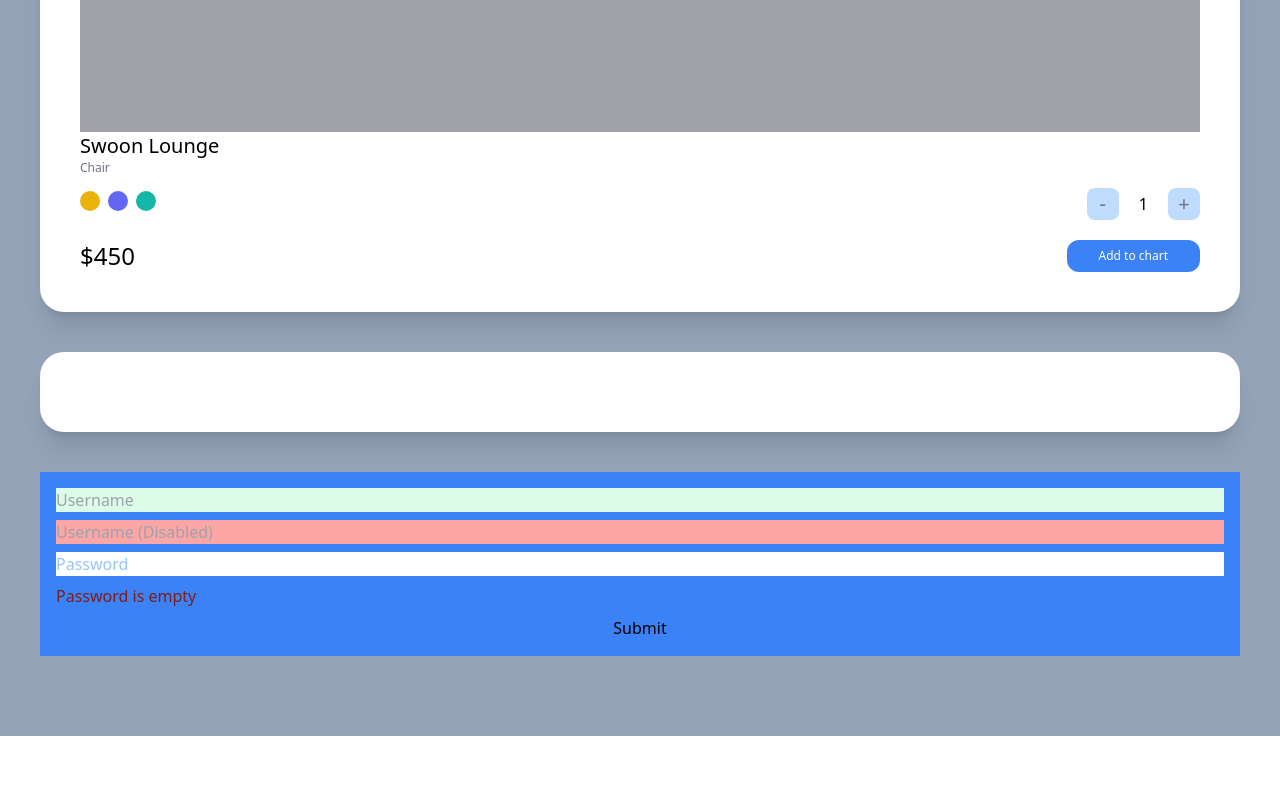
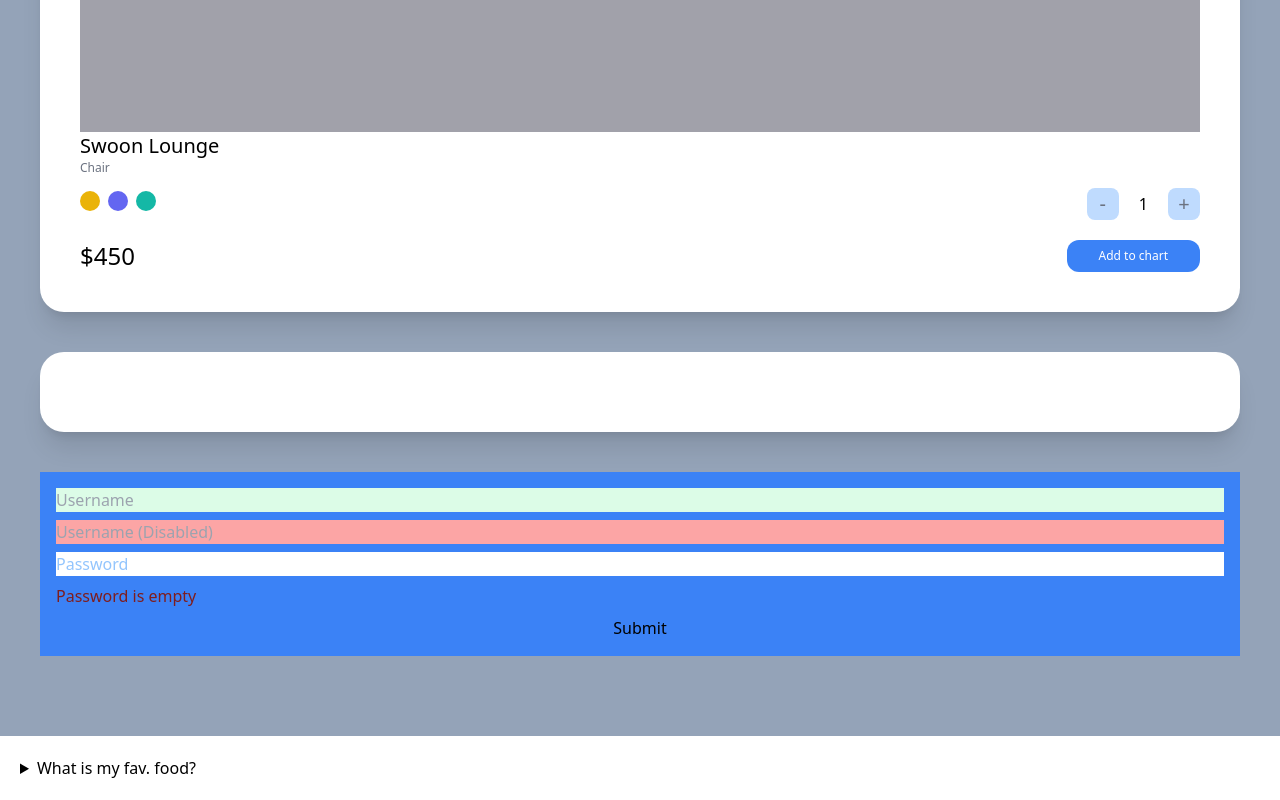
Before and after one commit to heegu0311/nomad-carrot-market, a Next.js app: page / in a window 1280 px wide. Shown: the part 968-1768 px from the top of the page. Before the commit the page ends 1704 px from the top, so only its background shows below. Built offline with nearby package versions, Linux system fonts and the light colour scheme.

Commit message:
feat: 4.8 learned css with summary detail tag

```diff
--- a/src/pages/index.tsx
+++ b/src/pages/index.tsx
@@ -1,5 +1,6 @@
 export default function Home() {
   return (
+    <>
       <div className="bg-slate-400 py-20 px-10 grid gap-10 min-h-screen">
         <div className="bg-white p-6 rounded-3xl shadow-xl">
           <span className="font-semibold text-3xl">Select Item</span>
@@ -112,5 +113,16 @@ export default function Home() {
           <input type="submit" />
         </form>
       </div>
+      <div className="flex flex-col space-y-2 p-5">
+        <details className="select-none open:text-white open:bg-indigo-400">
+          <summary className="select-none cursor-pointer">
+            What is my fav. food?
+          </summary>
+          <span className=" selection:bg-blue-500 selection:text-white">
+            김치
+          </span>
+        </details>
+      </div>
+    </>
   );
 }
```
Lines whose indentation alone changed are shown as unchanged.
